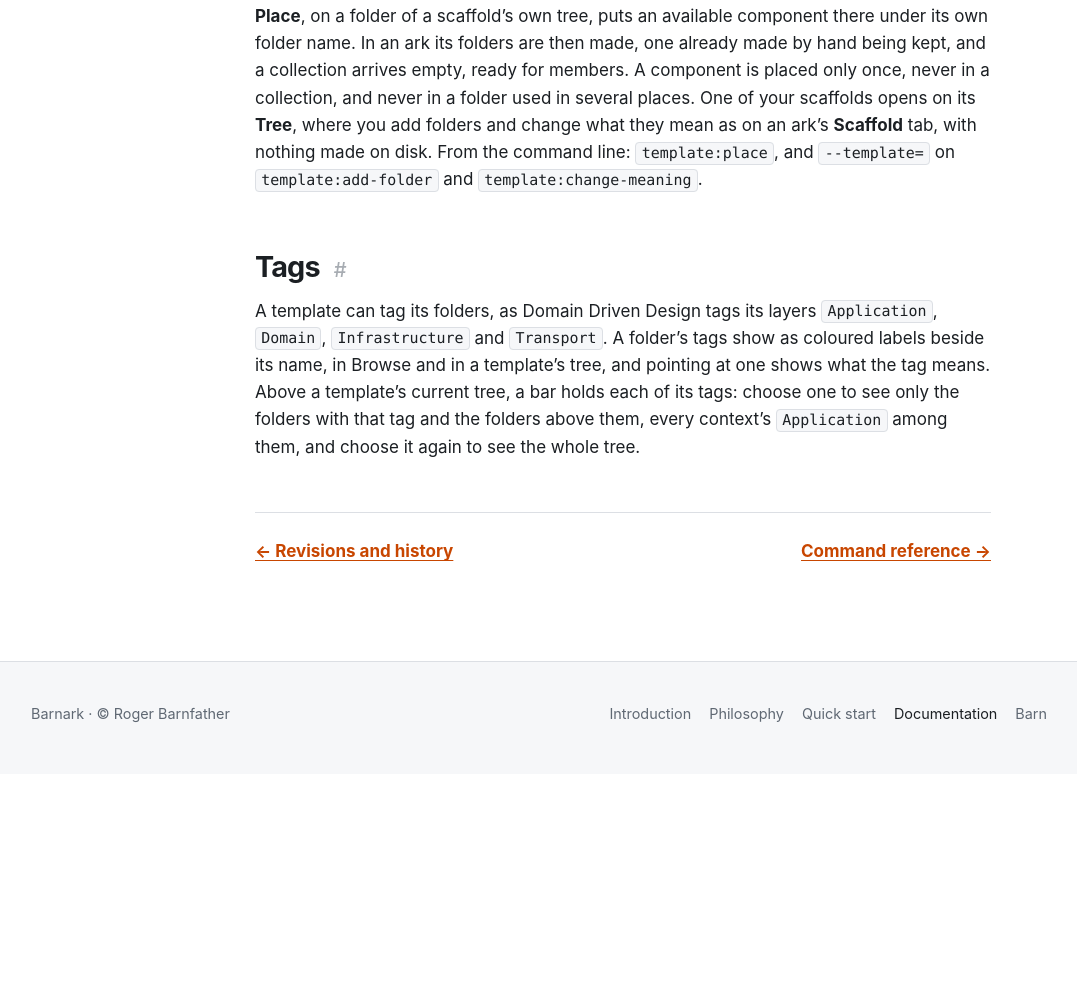
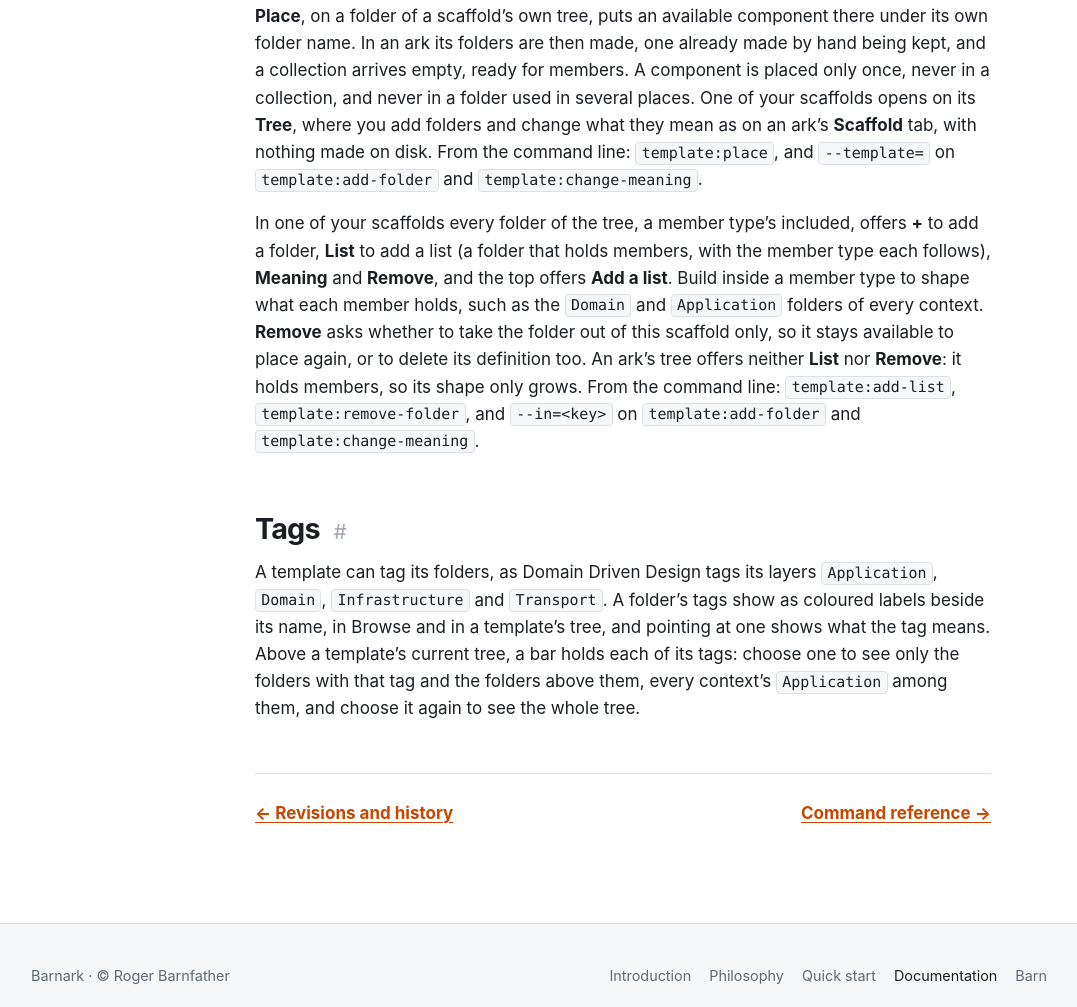
Before and after one commit to rogerbarnfather/barnark-website, a plain HTML site: page docs/gui.html in a window 1280 px wide. Shown: the part 4449-5456 px from the top of the page, without its empty margins (101-1178 px from the left). Before the commit the page ends 5223 px from the top, so only its background shows below. Drawn offline with Linux system fonts and the light colour scheme.

Commit message:
CLI and browser app pages: template:add-list, template:remove-folder, --in and --keys, and building a scaffold by key
Co-Authored-By: Claude Sonnet 5.5 <noreply@anthropic.com>

```diff
--- a/docs/gui.html
+++ b/docs/gui.html
@@ -93,6 +93,14 @@ members. A component is placed only once, never in a collection, and never in a
 your scaffolds opens on its <strong>Tree</strong>, where you add folders and change what they mean as on an ark’s
 <strong>Scaffold</strong> tab, with nothing made on disk. From the command line: <code>template:place</code>, and
 <code>--template=</code> on <code>template:add-folder</code> and <code>template:change-meaning</code>.</p>
+<p>In one of your scaffolds every folder of the tree, a member type’s included, offers <strong>+</strong> to add a folder,
+<strong>List</strong> to add a list (a folder that holds members, with the member type each follows), <strong>Meaning</strong>
+and <strong>Remove</strong>, and the top offers <strong>Add a list</strong>. Build inside a member type to shape what each member
+holds, such as the <code>Domain</code> and <code>Application</code> folders of every context. <strong>Remove</strong> asks
+whether to take the folder out of this scaffold only, so it stays available to place again, or to delete its definition too. An
+ark’s tree offers neither <strong>List</strong> nor <strong>Remove</strong>: it holds members, so its shape only grows. From the
+command line: <code>template:add-list</code>, <code>template:remove-folder</code>, and <code>--in=&lt;key&gt;</code> on
+<code>template:add-folder</code> and <code>template:change-meaning</code>.</p>
 <h2 id="tags">Tags <a class="anchor" href="#tags" aria-label="Link to this section">#</a></h2>
 <p>A template can tag its folders, as Domain Driven Design tags its layers <code>Application</code>, <code>Domain</code>,
 <code>Infrastructure</code> and <code>Transport</code>. A folder’s tags show as coloured labels beside its name, in Browse and in a
```
Also changed, not shown: docs/cli.html (+1 -1 lines).
